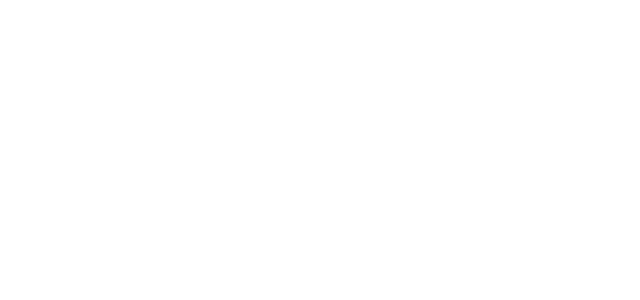
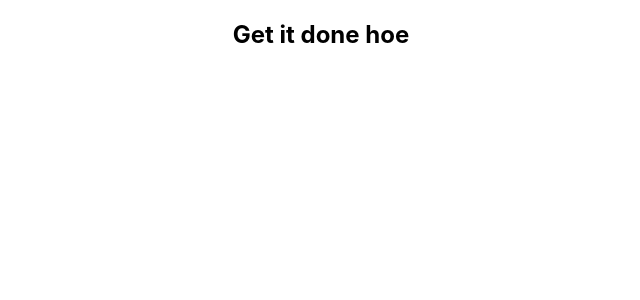
Before and after one commit to ZaveDev/anything, a React (Create React App) app: page / in a window 1280 px wide. Shown: the top 300 px of the page, without its empty margins (319-959 px from the left). Built offline with nearby package versions, Linux system fonts and the light colour scheme.

Commit message:
added test components

```diff
--- a/src/App.js
+++ b/src/App.js
@@ -1,10 +1,11 @@
 
 import './App.css';
+import Header from "./components/test";
 
 function App() {
   return (
     <div className="App">
-
+      <Header/>
     </div>
   );
 }
--- /dev/null
+++ b/src/components/test.js
@@ -0,0 +1,15 @@
+import React from 'react';
+
+
+
+const Test = () => {
+    return (
+        <div>
+            <h2>
+                Get it done hoe
+            </h2>
+        </div>
+    );
+}
+
+export default Test;
```
